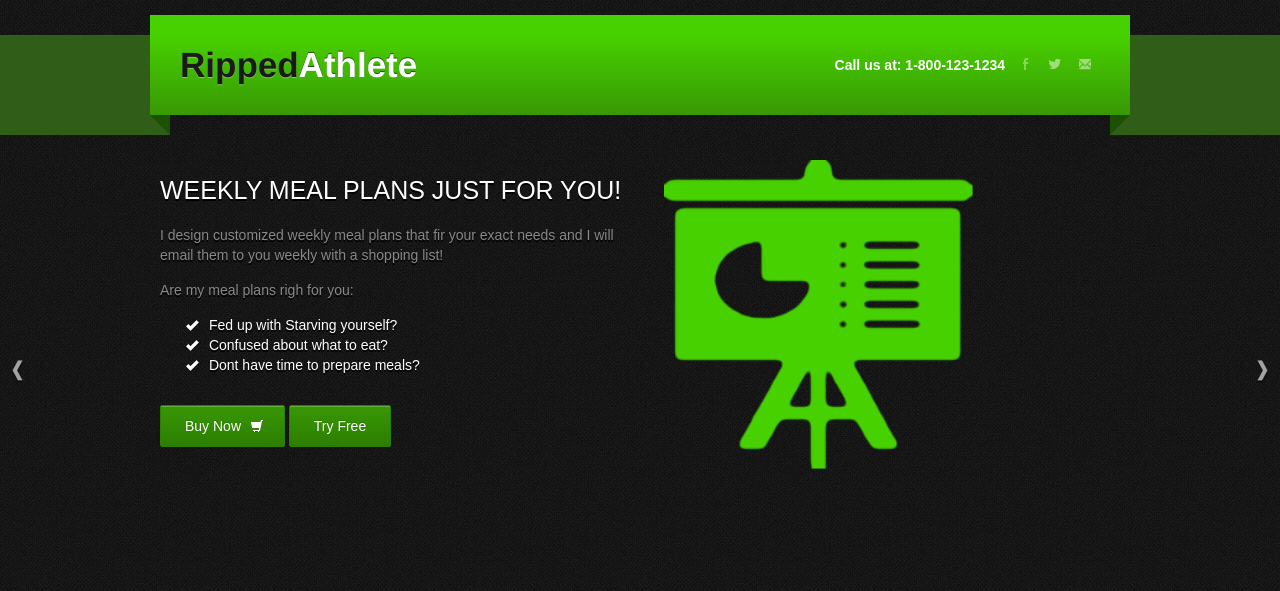
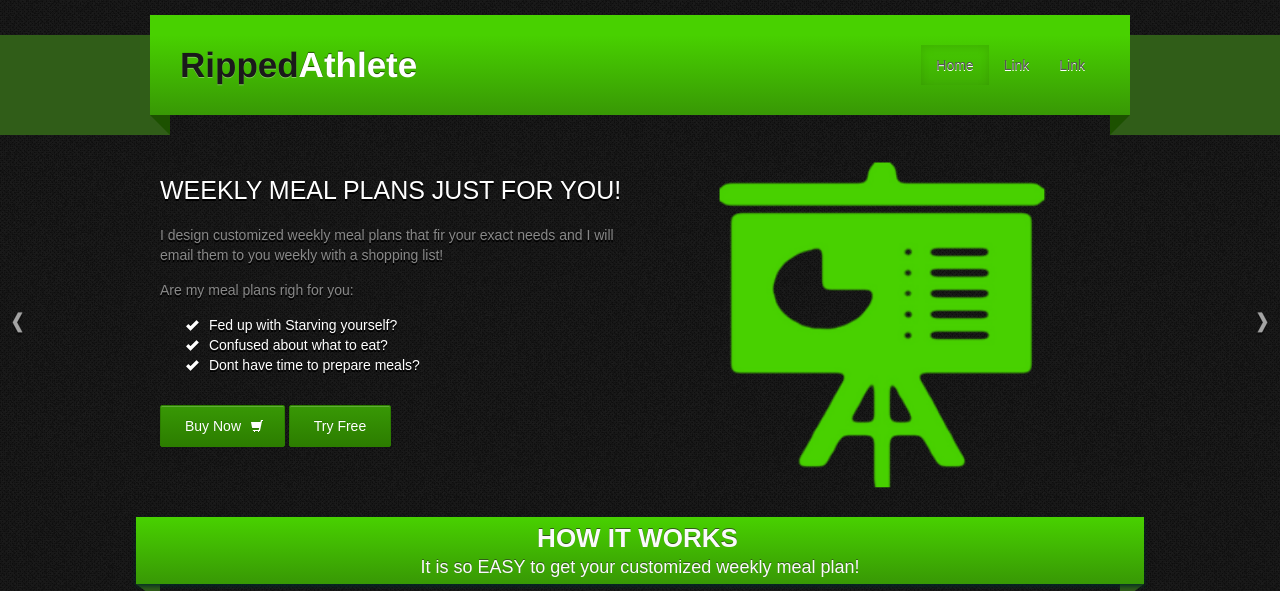
Before and after one commit to rc-stafftacular/RippedAthlete-webpage, a PHP site: page /index.html in a window 1280 px wide. Shown: the top 591 px of the page. Run offline with PHP 8.4, Linux system fonts and the light colour scheme.

Commit message:
pull from richie and pop

```diff
--- a/css/theme-green.css
+++ b/css/theme-green.css
@@ -1,5 +1,5 @@
 /* ==========================================================================
-   Template: 	Statix Landing
+   Template:    Statix Landing
    Author:		http://themeforest.net/user/bobbydigitals
    ========================================================================== */
 
@@ -99,3 +99,26 @@ a {
 .logo h1 a .white {
         text-shadow: 0 -1px 0 #1C5100;
 }
+
+
+/* navbar */
+.navbar .nav {
+    padding-right: 40px;
+}
+.navbar .nav > li > a {
+    color: #555;
+}
+
+.navbar .nav > .active > a, .navbar .nav > .active > a:hover, .navbar .nav > .active > a:focus {
+    background-color: transparent;
+}
+
+/* Steps */
+@media (min-width: 1200px) {
+    .row-fluid.steps {
+        background-image: url("../img/steps-arrow.png");
+        background-position-x: 0;
+        background-position-y: 184px;
+        background-repeat: repeat-x;
+    }
+}
--- a/index.html
+++ b/index.html
@@ -11,22 +11,22 @@
 
         <title>RippedAthlete</title>
 
-        <link rel="icon" type="image/png" href="img/favicon.png">
-            <link rel="stylesheet" href="css/flexslider.css">
-        <link rel="stylesheet" href="css/bootstrap.min.css">
-        <link rel="stylesheet" href="css/bootstrap-responsive.min.css">
-        <link rel="stylesheet" href="css/main.css">
+        <link rel="icon" type="image/png" href="/img/favicon.png">
+            <link rel="stylesheet" href="/css/flexslider.css">
+        <link rel="stylesheet" href="/css/bootstrap.min.css">
+        <link rel="stylesheet" href="/css/bootstrap-responsive.min.css">
+        <link rel="stylesheet" href="/css/main.css">
 
         <!-- color scheme -->
-        <link rel="stylesheet" href="css/theme-green.css">
+        <link rel="stylesheet" href="/css/theme-green.css">
 
         <!-- lightbox -->
-        <link rel="stylesheet" href="css/lightbox.css" />
+        <link rel="stylesheet" href="/css/lightbox.css" />
 
                 <!-- elastislide -->
-                <link rel="stylesheet" href="css/elastislide.css" />
-                <link rel="stylesheet" href="css/demo_sidebar.css" />
-        <script src="js/vendor/modernizr-2.6.2-respond-1.1.0.min.js"></script>
+                <link rel="stylesheet" href="/css/elastislide.css" />
+                <link rel="stylesheet" href="/css/demo_sidebar.css" />
+        <script src="/js/vendor/modernizr-2.6.2-respond-1.1.0.min.js"></script>
     </head>
     <body>
       <header>
@@ -36,17 +36,18 @@
         </div>
         <div class="ribbon-mid">
           <div class="ribbon-mid-m">
-                                <div class="ribbon-content clearfix">
+            <div class="ribbon-content clearfix container">
+              <div class="navbar">
                 <div class="logo">
                   <h1><a href="javascript:void(0)">Ripped<span class="white">Athlete</span></a></h1>
                 </div>
-                                                <div class="header_social">
-                                                        <ul>
-                                                                <li class="ico-facebook"><a href="javascript:void(0)"></a></li>
-                                                                <li class="ico-twitter"><a href="javascript:void(0)"></a></li>
-                                                                <li class="ico-email"><a href="javascript:void(0)" class="show-popup"></a></li>
+
+                <ul class="nav pull-right">
+                  <li class="active"><a href="#">Home</a></li>
+                  <li><a href="#">Link</a></li>
+                  <li><a href="#">Link</a></li>
                 </ul>
-                                                <span class="hide-when-small">Call us at:</span> 1-800-123-1234
+
               </div>
             </div>
           </div>
@@ -124,12 +125,12 @@
                 </div>
                 <!-- 3 Column Features -->
                 <div class="row-padding">
-                        <div class="row-fluid">
+                        <div class="row-fluid steps">
                                 <div class="span4">
                                         <div class="feature-box aligncenter">
                                                 <div class="img-padding">
-                                                        <a href="img/signup123.png" title="Easy as 1 2 3" rel="lightbox[feature]">
-                                                                <img src="img/signup123.png" class="hover" alt="sample image">
+                                                        <a href="/img/signup123.png" title="Easy as 1 2 3" rel="lightbox[feature]">
+                                                                <img src="/img/signup123.png" class="hover" alt="sample image">
                                                         </a>
                                                 </div>
                                                 <h2>Quickly Sign Up</h2>
@@ -427,14 +429,14 @@
                         </form>
                         <button class="btn btn-statix close-popup after-close">Close</button>
         </div>
-        <script src="js/vendor/jquery-1.8.3.min.js"></script>
-                <script src="js/jquery-ui-1.9.2.custom.min.js"></script>
+        <script src="/js/vendor/jquery-1.8.3.min.js"></script>
+                <script src="/js/jquery-ui-1.9.2.custom.min.js"></script>
                 <!-- lightbox -->
-                <script src="js/lightbox.js"></script>
-                <script type="text/javascript" src="js/jquerypp.custom.js"></script>
-                <script type="text/javascript" src="js/jquery.elastislide.js"></script>
-        <script src="js/vendor/bootstrap.min.js"></script>
-        <script src="js/main.js"></script>
-                <script src="js/jquery.flexslider.js"></script>
+                <script src="/js/lightbox.js"></script>
+                <script type="text/javascript" src="/js/jquerypp.custom.js"></script>
+                <script type="text/javascript" src="/js/jquery.elastislide.js"></script>
+        <script src="/js/vendor/bootstrap.min.js"></script>
+        <script src="/js/main.js"></script>
+                <script src="/js/jquery.flexslider.js"></script>
     </body>
 </html>
```
Also changed, not shown: other parts of index.html (+44 -43 lines), img/mealplanforu.png, img/pasted image 59x59.png (deleted). Lines whose indentation alone changed are shown as unchanged.
